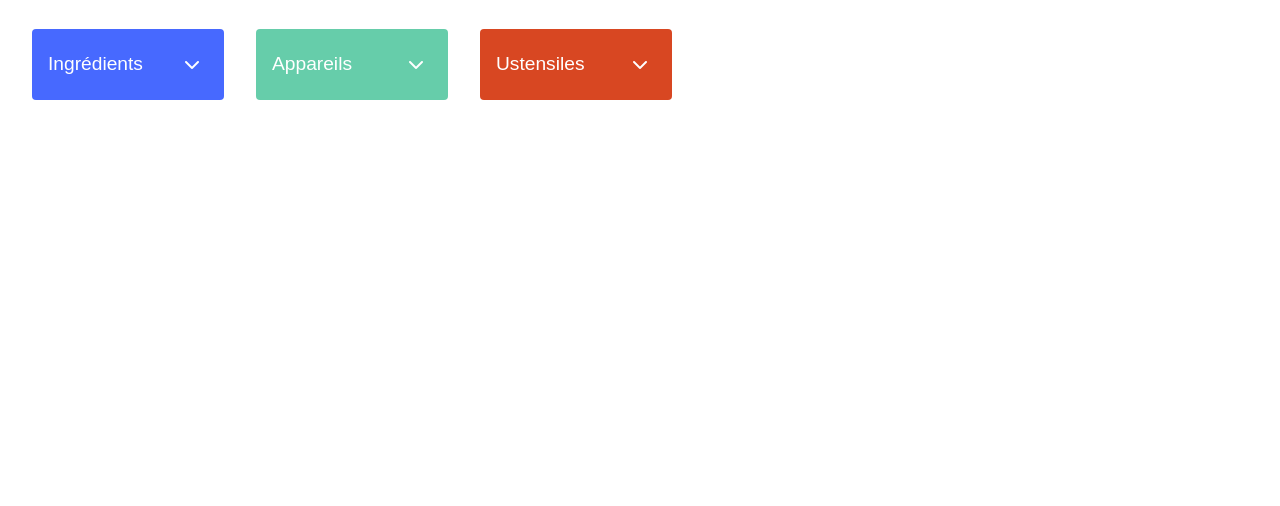
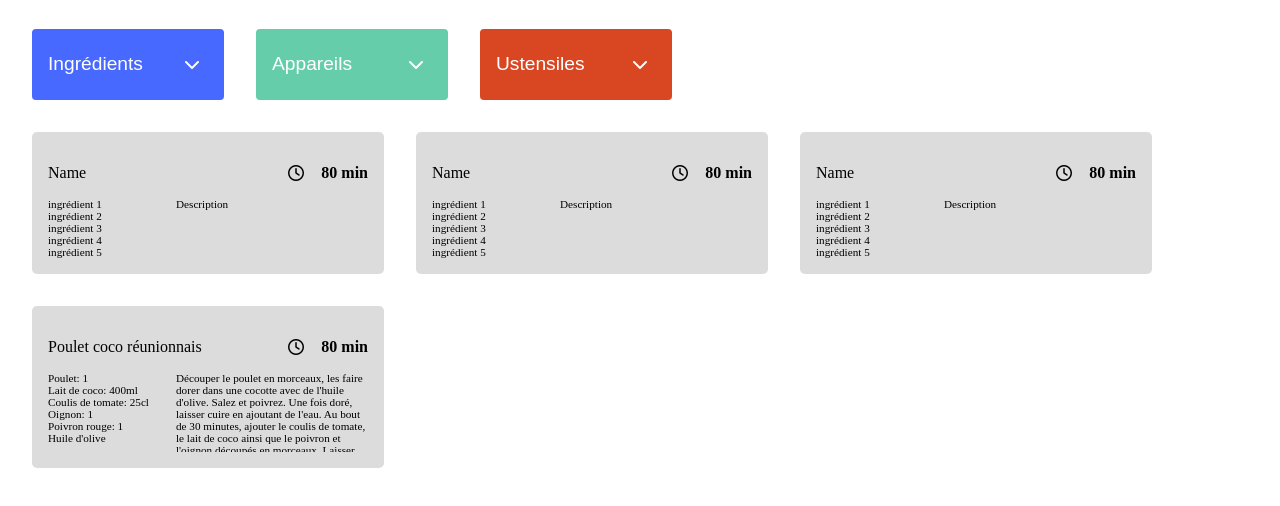
Before and after one commit to LouisDC98/LouisDaCosta_5_17052021, a website: page index.html in a window 1280 px wide. Shown: the part 230-736 px from the top of the page. Drawn offline with Linux system fonts and the light colour scheme.

Commit message:
Add recipes cards

```diff
--- a/index.html
+++ b/index.html
@@ -118,10 +118,94 @@
                 </div>
             </div>
         </section>
+
+        <article class="recipes-bloc">
+            <section class="card">
+                <div class="title">
+                    <h1 class="title__name">Name</h1>
+                    <div class="title__time">
+                        <i class="far fa-clock"></i>
+                        <p class="title__time__duration"><strong>80</strong> min</p>
+                    </div>
+                </div>
+                <div class="card__secondary">
+                    <ul class="card__secondary__ingredient">
+                        <li>ingrédient 1</li>
+                        <li>ingrédient 2</li>
+                        <li>ingrédient 3</li>
+                        <li>ingrédient 4</li>
+                        <li>ingrédient 5</li>
+                    </ul>
+                    <p class="card__secondary__description">Description</p>
+                </div>
+            </section>
+
+            <section class="card">
+                <div class="title">
+                    <h1 class="title__name">Name</h1>
+                    <div class="title__time">
+                        <i class="far fa-clock"></i>
+                        <p class="title__time__duration"><strong>80</strong> min</p>
+                    </div>
+                </div>
+                <div class="card__secondary">
+                    <ul class="card__secondary__ingredient">
+                        <li>ingrédient 1</li>
+                        <li>ingrédient 2</li>
+                        <li>ingrédient 3</li>
+                        <li>ingrédient 4</li>
+                        <li>ingrédient 5</li>
+                    </ul>
+                    <p class="card__secondary__description">Description</p>
+                </div>
+            </section>
+
+            <section class="card">
+                <div class="title">
+                    <h1 class="title__name">Name</h1>
+                    <div class="title__time">
+                        <i class="far fa-clock"></i>
+                        <p class="title__time__duration"><strong>80</strong> min</p>
+                    </div>
+                </div>
+                <div class="card__secondary">
+                    <ul class="card__secondary__ingredient">
+                        <li>ingrédient 1</li>
+                        <li>ingrédient 2</li>
+                        <li>ingrédient 3</li>
+                        <li>ingrédient 4</li>
+                        <li>ingrédient 5</li>
+                    </ul>
+                    <p class="card__secondary__description">Description</p>
+                </div>
+            </section>
+
+            <section class="card">
+                <div class="title">
+                    <h1 class="title__name">Poulet coco réunionnais</h1>
+                    <div class="title__time">
+                        <i class="far fa-clock"></i>
+                        <p class="title__time__duration">80 min</p>
+                    </div>
+                </div>
+                <div class="card__secondary">
+                    <ul class="card__secondary__ingredient">
+                        <li>Poulet: 1</li>
+                        <li>Lait de coco: 400ml</li>
+                        <li>Coulis de tomate: 25cl</li>
+                        <li>Oignon: 1</li>
+                        <li>Poivron rouge: 1</li>
+                        <li>Huile d'olive</li>
+                    </ul>
+                    <p class="card__secondary__description">Découper le poulet en morceaux, les faire dorer dans une cocotte avec de l'huile d'olive. Salez et poivrez. Une fois doré, laisser cuire en ajoutant de l'eau. Au bout de 30 minutes, ajouter le coulis de tomate, le lait de coco ainsi que le poivron et l'oignon découpés en morceaux. Laisser cuisiner 30 minutes de plus. Servir avec du riz</p>
+                </div>
+            </section>
+        </article>
     </main>
 
 </body>
 <script src="./dropdown.js"></script>
 <script src="./recipes.js"></script>
 <script src="./mainsearch.js"></script>
+
 </html>
--- /dev/null
+++ b/sass/components/_card.scss
@@ -0,0 +1,57 @@
+.card {
+    background-color: gainsboro;
+    width: 80vw;
+    margin: 2rem 1rem 0 1rem;
+    @include desktop {
+        width: 25vw;
+        margin: 2rem 2rem 0 0;
+    }
+    border-radius: 5px;
+    padding: 1rem;
+    &__secondary {
+        display: flex;
+        justify-content: space-between;
+        font-size: 0.7rem;
+        &__ingredient {
+            padding: 0;
+            margin: 0 1rem 0 0;
+            list-style: none;
+        }
+        &__description {
+            margin: 0;
+            width: 45vw;
+            overflow: hidden;
+            text-overflow: ellipsis;
+            max-height: 5rem;
+            @include desktop {
+                width: 15vw;
+            }
+        }
+    }
+}
+
+.title {
+    display: flex;
+    justify-content: space-between;
+    align-items: center;
+    &__name {
+        width: 50vw;
+        @include desktop {
+            width: 20vw;;
+        }
+        font-size: 1rem;
+        font-weight: normal;
+    }
+    & i {
+        margin: 0 0 0 0.5rem;
+    }
+    &__time {
+        display: flex;
+        align-items: center;
+        &__duration{
+            text-align: end;
+            font-weight: bold;
+            width: 4rem;
+        }
+    }
+}
--- a/sass/components/_dropdown.scss
+++ b/sass/components/_dropdown.scss
@@ -35,10 +35,10 @@
         background-color: transparent;
         border: none;
         outline: none;
-        font-size: 1.2rem;
+        font-size: 1rem;
         color: white;
         padding: 0.5rem 0;
-        margin: 1rem 0 1rem 1rem;
+        margin: 0.5rem 0 0.5rem 1rem;
         transition : width $transitionTime ease-in-out;
         width: 7rem;
     }
@@ -67,7 +67,7 @@
     align-items: center;
     justify-content: center;
     width: 5rem;
-    height: 4.4rem;
+    height: 3.5rem;
     transform: rotate(0deg);
     transition: $transitionTime;
 }
--- /dev/null
+++ b/sass/layout/_recipesBloc.scss
@@ -0,0 +1,9 @@
+.recipes-bloc {
+    display: flex;
+    justify-content: center;
+    flex-wrap: wrap;
+    margin: auto;
+    @include desktop {
+        justify-content: flex-start;
+    }
+}
--- a/sass/main.scss
+++ b/sass/main.scss
@@ -6,3 +6,6 @@
 
 @import "./components/_searchBar";
 @import "./components/_dropdown";
+@import "./components/_card";
+
+@import "./layout/_recipesBloc";
```
Also changed, not shown: public/css/style.css, 1 other file.
